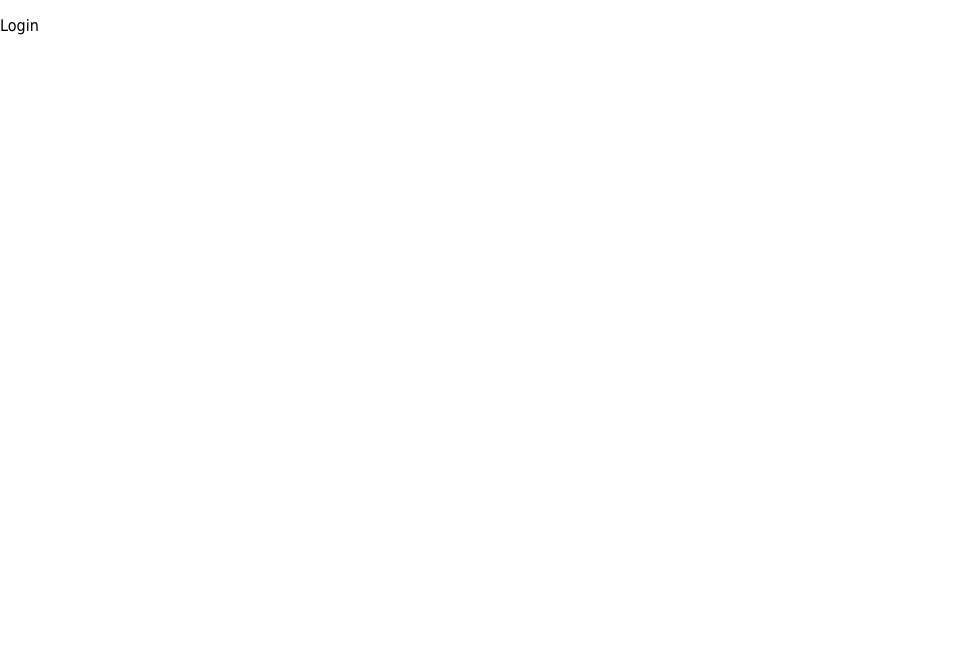
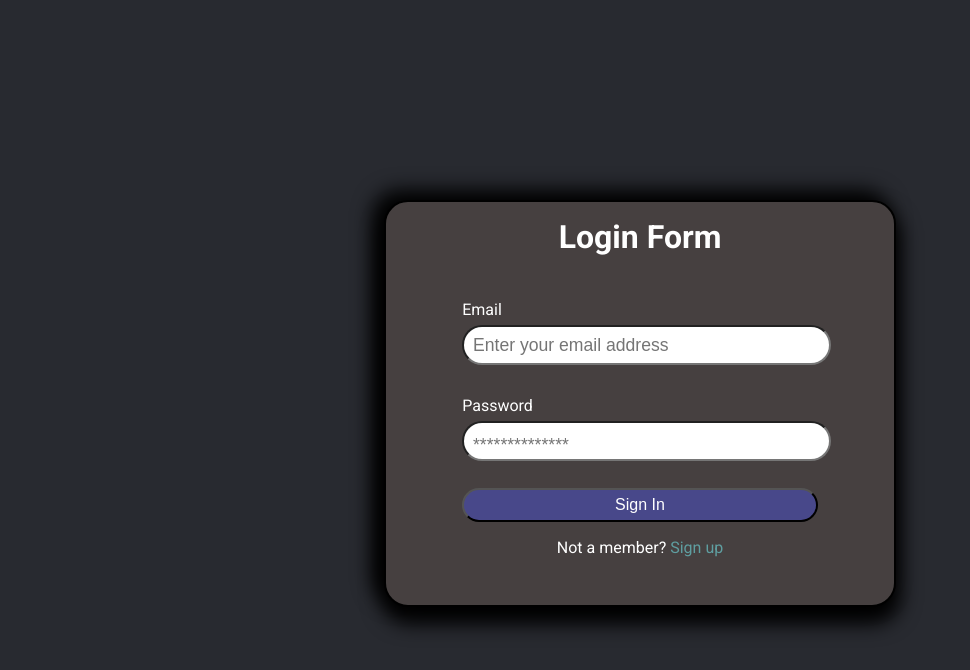
Before and after one commit to Sahil-Kasmani/React-budget-tracker, a React (Create React App) app: page /Login in a window 1280 px wide. Shown: the top 670 px of the page, without its empty margins (0-970 px from the left). Built offline with nearby package versions, Linux system fonts and the light colour scheme.

Commit message:
Did authentication and made login page with nice design and also created dashboard

```diff
--- a/public/index.html
+++ b/public/index.html
@@ -9,6 +9,13 @@
   <meta name="description" content="Web site created using create-react-app" />
   <link rel="apple-touch-icon" href="%PUBLIC_URL%/logo192.png" />
   <link rel="manifest" href="%PUBLIC_URL%/manifest.json" />
+
+  <link rel="preconnect" href="https://fonts.googleapis.com">
+  <link rel="preconnect" href="https://fonts.gstatic.com" crossorigin>
+  <link
+    href="https://fonts.googleapis.com/css2?family=Mukta&family=Open+Sans&family=Roboto+Condensed:ital,wght@1,900&family=Roboto+Slab&family=Roboto:ital,wght@0,100;0,300;0,400;0,500;0,700;0,900;1,100;1,300;1,400;1,500;1,700;1,900&display=swap"
+    rel="stylesheet">
+
   <title>React App</title>
 </head>
 
--- a/src/App.css
+++ b/src/App.css
@@ -2,16 +2,24 @@
   text-align: center;
 } */
 
+* {
+  padding: 0;
+  margin: 0;
+}
+
 body {
-  /* width: 70%; */
-  /* text-align: center; */
-  margin: 1rem auto;
-  font-family: Tahoma;
+  /* font-family: Tahoma; */
+  font-family: "Roboto", sans-serif;
+
 }
 
 fieldset h1,
 p {
   text-align: center;
+}
+
+fieldset p {
+  padding-top: 1rem;
 }
 
 form {
@@ -25,11 +33,24 @@ label {
 
 input {
   width: 100%;
-  min-height: 4vh;
-  margin: 0.6vh 0;
+  min-height: 4.5vh;
+  margin: 0.8vh 0;
   border-radius: 100px;
   font-size: 1.1rem;
-  padding-left: 6px;
+  padding-left: 0.5em;
+}
+
+input[type=password]::placeholder {
+  transform: translate3d(0, 4px, 0);
+}
+
+input:focus {
+  padding-left: 0.6em;
+  border: none;
+  outline: none;
+  transition: 0.2s ease-in-out;
+  background-color: rgb(150, 206, 225);
+  box-shadow: 0 0 8px #00b894;
 }
 
 fieldset {
@@ -44,18 +65,25 @@ fieldset {
   margin: 0 0.4rem 0 0;
 }
 
+.inline:focus {
+  box-shadow: none;
+}
+
 button {
   width: 100%;
   color: white;
-  background-color: blue;
+  background-color: #48488a;
   padding: 0.4rem 0;
   cursor: pointer;
   font-size: 1rem;
   border-radius: 100px;
+  margin-top: 0.5rem;
 }
 
 button:hover {
   background-color: rgb(63, 125, 176);
+  box-shadow: 0 0 10px rgb(13, 103, 231);
+  border: none;
 }
 
 .container {
@@ -63,12 +91,14 @@ button:hover {
   flex-wrap: wrap;
   justify-content: space-between;
   align-items: flex-start;
+  margin: 1.5rem auto;
 }
 
 .con1 {
   max-width: 50%;
   margin: 8vh 0;
   display: flex;
+  align-self: center;
 }
 
 .con1 img {
@@ -79,18 +109,42 @@ button:hover {
 
 .con2 {
   width: 50%;
+  margin: 0 auto;
 }
 
 a {
   text-decoration: none;
+  color: cadetblue;
 }
 
 a:hover {
-  color: rgb(24, 125, 198);
+  color: rgb(46, 102, 145);
 }
 
 .valiError {
   color: rgb(206, 167, 40);
+}
+
+.login {
+  border-radius: 1.5em;
+  border: 2px solid black;
+  width: 40vw;
+  background-color: rgb(70, 64, 64);
+  box-shadow: rgb(1 1 1) -9px -7px 20px 3px, rgb(0 0 0) 1px 13px 20px 4px;
+  ;
+  color: white;
+  margin: 25vh auto;
+  padding-bottom: 2em;
+  box-sizing: border-box;
+}
+
+.main_login {
+  height: 100vh;
+  /* background: #00b894 url("../public/images/back_img.jpg") center; */
+  background-color: rgb(40 42 48);
+  background-size: cover;
+  overflow: hidden;
+  margin: auto;
 }
 
 @media screen and (max-width: 900px) {
@@ -106,4 +160,8 @@ a:hover {
   .con1 img {
     width: 100vw;
   }
+
+  .login {
+    width: fit-content;
+  }
 }
--- a/src/App.tsx
+++ b/src/App.tsx
@@ -2,6 +2,7 @@ import './App.css';
 import Authentication from './components/Authentication';
 import { BrowserRouter as Router, Route, Routes } from 'react-router-dom';
 import Login from './components/Login';
+import Dashboard from './components/Dashboard';
 
 function App() {
   return (
@@ -11,6 +12,7 @@ function App() {
           <Route path='/' element={<Authentication />}>
           </Route>
           <Route path='/Login' element={<Login />}></Route>
+          <Route path='/Dashboard' element={<Dashboard />}></Route>
         </Routes>
       </div>
     </Router>
--- a/src/components/Authentication.tsx
+++ b/src/components/Authentication.tsx
@@ -1,5 +1,14 @@
 import React, { useState } from "react"
-import { Link } from "react-router-dom"
+import { Link, useNavigate } from "react-router-dom"
+
+interface FormValues {
+    name: string,
+    email: string | number,
+    uName: string | number,
+    pass: string | number,
+    cPass: string | number;
+    CheckBox: boolean;
+}
 
 interface validError {
     [key: string]: string;
@@ -7,66 +16,66 @@ interface validError {
 
 const Authentication: React.FC = () => {
 
-    const [name, setName] = useState<string>('');
-    const [email, setEmail] = useState<string | number>('');
-    const [uName, setUName] = useState<string | number>('');
-    const [pass, setPass] = useState<string | number>('');
-    const [cPass, setCPass] = useState<string | number>('');
+    const [inpvalue, setInpvalue] = useState<FormValues>({
+        name: "",
+        email: "",
+        uName: "",
+        pass: "",
+        cPass: "",
+        CheckBox: false
+    });
 
     const [validationError, setValidationError] = useState<validError>({});
 
-
-
+    const naviagte = useNavigate();
     const handleSubmit = (e: React.FormEvent<HTMLFormElement>) => {
         e.preventDefault();
 
-
         const errors: validError = {};
 
-        if (pass !== cPass) {
-            errors.cPass = "Passwords does not match";
+        const { name, email, uName, pass, cPass, CheckBox } = inpvalue;
 
+        if (name === "") {
+            errors.name = "Name field is required";
+        } else if (!/^[A-Za-z\s]{2,}$/.test(name)) {
+            errors.name = "Name must be contain 2 or more alphabetical characters";
+        } else if (email === "") {
+            errors.email = "Email field is required";
+        } else if (uName === "") {
+            errors.uName = "User Name Field is required";
+        } else if (!/^[a-zA-Z\d]+$/.test(String(uName))) {
+            errors.uName = "userName can only contains characters and numbers";
         } else if (!/^[^\s@]+@[^\s@]+\.[a-zA-Z]{2,}$/.test(String(email))) {
             errors.email = ("Please enter a valid email address");
+        } else if (pass === "") {
+            errors.pass = "Password Field is required";
         } else if (!/^(?=.*\d)(?=.*[a-z])(?=.*[A-Z])(?=.*\W).{8,}$/.test(String(pass))) {
             errors.pass = "Password must be valid (at least one digit, one lowercase, one uppercase, one special character, and 8 characters in length)";
-        } else if (!/^[A-Za-z\s]{2,}$/.test(name)) {
-            errors.name = "Name must be contain 2 or more alphabetical characters";
-        } else if (!/^[a-zA-Z\d]+$/.test(String(uName))) {
-            errors.uName = "userName can only contains characters and numbers";
+        } else if (pass !== cPass) {
+            errors.cPass = "Passwords does not match";
+        } else if (!CheckBox) {
+            errors.CheckBox = "Checkbox is required";
         }
         else {
             alert("Successfully submitted");
-            let con = JSON.stringify({ name, email, uName, pass, cPass });
-            console.log(con);
+            let user_info = JSON.stringify({ name, email, uName, pass, cPass });
+            localStorage.setItem("user", user_info);
+            naviagte("/login");
         }
+        setValidationError(errors);
+    }
 
 
-        setValidationError(errors);
+    const handleChange = (e: React.ChangeEvent<HTMLInputElement>) => {
+        const { name, type } = e.target;
+        const value = type === "checkbox" ? e.target.checked : e.target.value;
+        setInpvalue(() => {
+            return {
+                ...inpvalue,
+                [name]: value
+            }
+        })
 
-    }
-
-    const handleChange = (e: React.ChangeEvent<HTMLInputElement>) => {
-        const { name, value } = e.target;
-        switch (name) {
-            case "name":
-                setName(value);
-                break;
-            case "email":
-                setEmail(value);
-                break;
-            case "uName":
-                setUName(value);
-                break;
-            case "pass":
-                setPass(value);
-                break;
-            case "cPass":
-                setCPass(value);
-                break;
-            default:
-                break;
-        }
     }
 
 
@@ -81,18 +90,18 @@ const Authentication: React.FC = () => {
                 <fieldset>
                     <h1>Sign up</h1>
                     <p>Start tracking your finances today</p>
-                    <form id="authentication" onSubmit={(e) => handleSubmit(e)}>
-                        <label htmlFor="name" id="name-label">Full name <input value={name} onChange={handleChange} type="text" id="name" name="name" placeholder="Your full name" autoComplete="name" required />{validationError.name && <li className="valiError">{validationError.name}</li>}</label>
+                    <form id="authentication" autoComplete="off" onSubmit={(e) => handleSubmit(e)} noValidate>
+                        <label htmlFor="name" id="name-label">Full name <input onChange={handleChange} type="text" id="name" name="name" placeholder="Your full name" required />{validationError.name && <li className="valiError">{validationError.name}</li>}</label>
 
-                        <label htmlFor="email" id="email-label">Email <input value={email} onChange={handleChange} type="email" id="email" name="email" placeholder="Enter your email address" autoComplete="email" required /></label>{validationError.email && <span className="valiError">{validationError.email}</span>}
+                        <label htmlFor="email" id="email-label">Email <input onChange={handleChange} type="email" id="email" name="email" placeholder="Enter your email address" required />{validationError.email && <li className="valiError">{validationError.email}</li>}</label>
 
-                        <label htmlFor="username" id="username-label">Username <input value={uName} onChange={handleChange} type="text" id="username" name="uName" placeholder="Choose a username" autoComplete="username" required />{validationError.uName && <li className="valiError">{validationError.uName}</li>}</label>
+                        <label htmlFor="username" id="username-label">Username <input onChange={handleChange} type="text" id="username" name="uName" placeholder="Choose a username" required />{validationError.uName && <li className="valiError">{validationError.uName}</li>}</label>
 
-                        <label htmlFor="password" id="password-label">Password <input value={pass} onChange={handleChange} type="password" id="password" name="pass" placeholder="**************" autoComplete="new-password" required />{validationError.pass && <li className="valiError">{validationError.pass}</li>}</label>
+                        <label htmlFor="password" id="password-label">Password <input onChange={handleChange} type="password" id="password" name="pass" placeholder="**************" required />{validationError.pass && <li className="valiError">{validationError.pass}</li>}</label>
 
-                        <label htmlFor="c_password" id="c_password-label">Confirm Password <input value={cPass} onChange={handleChange} type="password" id="c_password" name="cPass" placeholder="**************" autoComplete="con-password" required />{validationError.cPass && <li className="valiError">{validationError.cPass}</li>}</label>
+                        <label htmlFor="c_password" id="c_password-label">Confirm Password <input onChange={handleChange} type="password" id="c_password" name="cPass" placeholder="**************" required />{validationError.cPass && <li className="valiError">{validationError.cPass}</li>}</label>
 
-                        <label htmlFor="terms" id="terms-label"><input type="checkbox" id="terms" className="inline" required />I agree to the Terms and Privacy Policy</label>
+                        <label htmlFor="terms" id="terms-label"><input onChange={handleChange} type="checkbox" id="terms" name="CheckBox" className="inline" required />I agree to the Terms and Privacy Policy</label>{validationError.CheckBox && <li className="valiError">{validationError.CheckBox}</li>}
 
                         <button type="submit">Get started</button>
                     </form>
--- a/src/components/Login.tsx
+++ b/src/components/Login.tsx
@@ -1,7 +1,41 @@
+import React, { useState } from "react";
+import { Link, useNavigate } from "react-router-dom";
 
 const Login: React.FC = () => {
+    const [email, setEmail] = useState<string | number>('');
+    const [pass, setPass] = useState<string | number>('');
+
+    const navigate = useNavigate();
+    const handleSubmit = (e: React.FormEvent<HTMLFormElement>) => {
+        e.preventDefault();
+
+        const loggedUser = localStorage.getItem("user");
+        const user = loggedUser ? JSON.parse(loggedUser) : null;
+
+        { user.email === email && user.pass === pass ? navigate("/dashboard") : alert("email or password are invalid"); }
+        // { !email && !pass ? "Please fill up the fields" : null }
+    }
+
     return (
-        <div>Login</div>
+        <div className="main_login">
+
+            <div className="login">
+
+                <fieldset>
+                    <h1>Login Form</h1>
+                    <form id="login" autoComplete="off" onSubmit={(e) => { handleSubmit(e) }}>
+
+                        <label htmlFor="email" id="email-label">Email <input value={email} onChange={(e: React.ChangeEvent<HTMLInputElement>) => { setEmail(e.target.value) }} type="email" id="email" name="email" placeholder="Enter your email address" required /></label>
+
+
+                        <label htmlFor="password" id="password-label">Password <input value={pass} onChange={(e: React.ChangeEvent<HTMLInputElement>) => { setPass(e.target.value) }} type="password" id="password" name="pass" placeholder="**************" required /></label>
+
+                        <button type="submit">Sign In</button>
+                    </form>
+                    <p>Not a member? <Link to="/">Sign up</Link></p>
+                </fieldset>
+            </div>
+        </div>
     )
 }
 
```
Also changed, not shown: src/components/Dashboard.tsx (added, +12 -0 lines).
